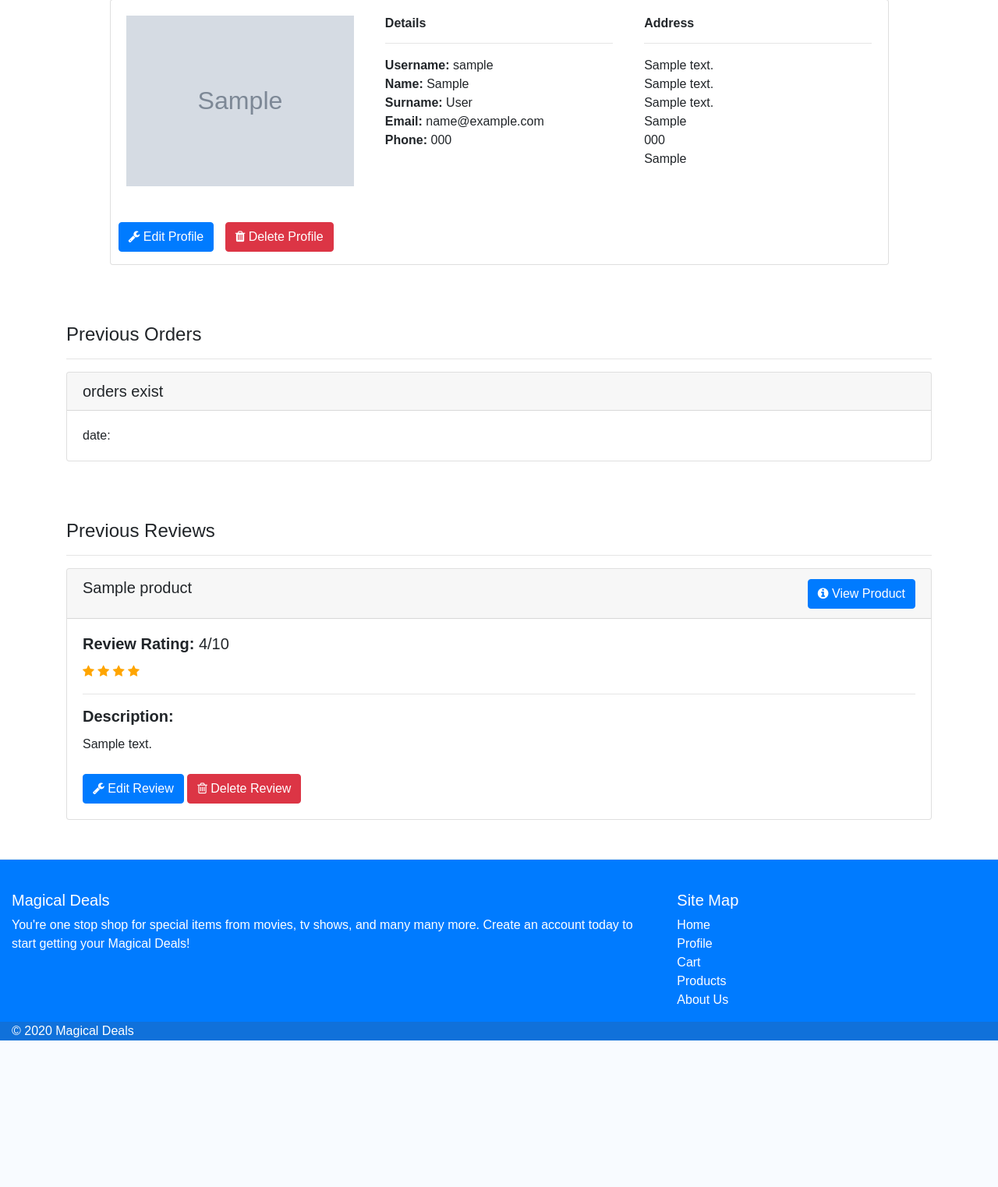
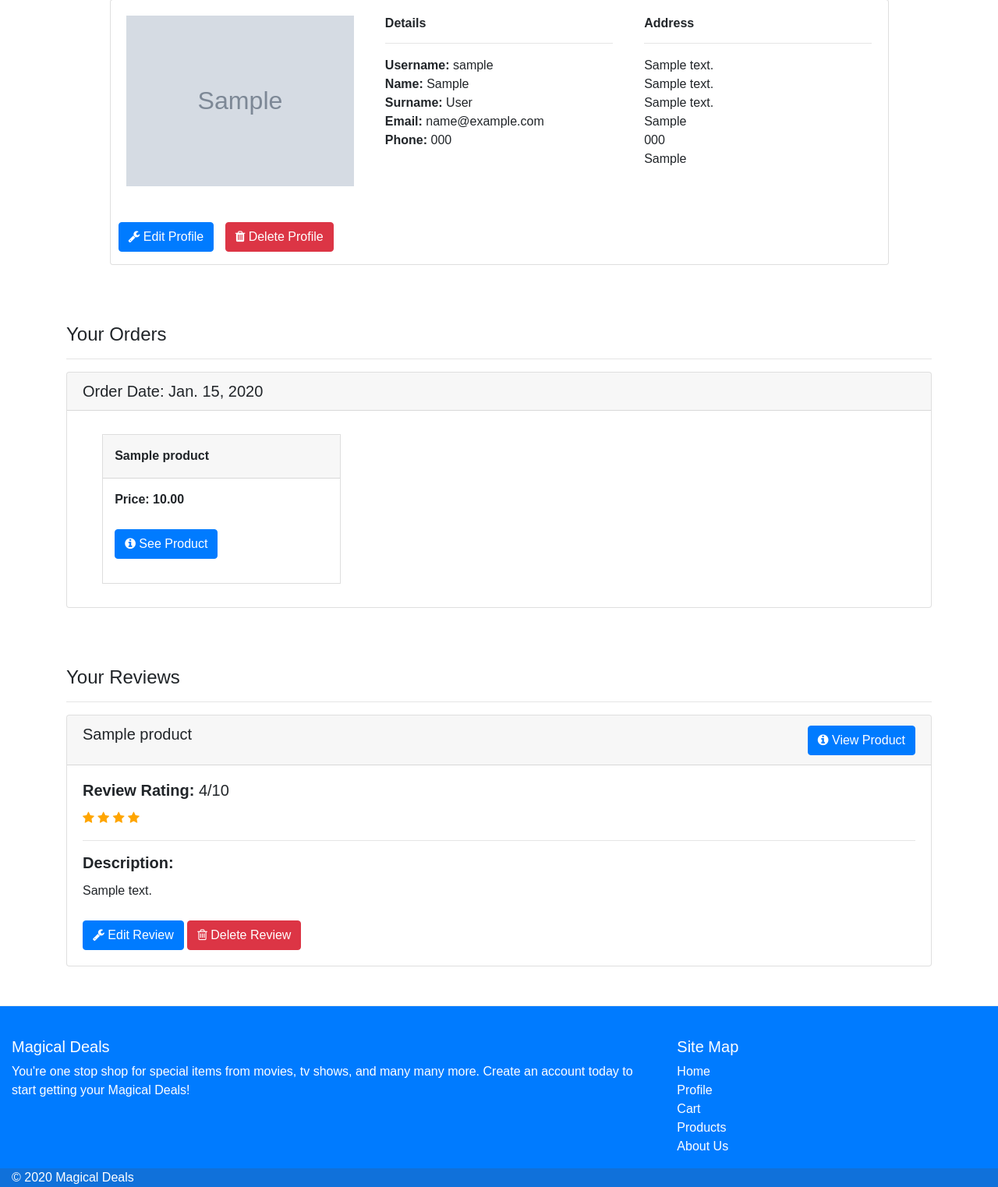
Before and after one commit to aidan-stritch/magical-deals, a Django app: page /accounts/profile/ in a window 1280 px wide. Shown: the part 93-1616 px from the top of the page at 78% size. Before the commit the page ends 1428 px from the top, so only its background shows below. Run offline with Django 3.2, Linux system fonts and the light colour scheme; a user stored in the database is signed in; tables that the repository leaves empty hold one stand-in row (values such as "Sample post"); grey boxes marked "Sample" are stand-in pictures; some libraries are stand-ins or nearby versions.

Commit message:
edited checkout model and accounts views to display users previous purchased items on profile.html

```diff
--- a/accounts/templates/profile.html
+++ b/accounts/templates/profile.html
@@ -76,22 +76,34 @@
 </div>
 
 <div class="previous-order">
-<h4>Previous Orders</h4>
+    <h4>Your Orders</h4>
     <hr>
 
     {% if orders.count > 0 %}
-
+        {% for order in orders %}
         <div class="card review-cards">
-        <h5 class="card-header">orders exist</h5>
-        <div class="card-body">date:
-                                        {{ orders.product.product_name }}
-                                        {{ orders.orderlineitem.product.product_name }}
-                                        {{ orders.product.product_name }}
-                                        {{ orders.product_name }}
-                                        {{ orders.orderlineitem.product_name }}
+            <h5 class="card-header">Order Date: {{ order.date }}</h5>
+            <div class="card-body">
+                <div class="col-xs-10 col-xs-offset-1 col-sm-offset-0 col-sm-6 col-md-4 display panel panel-default row-flex">
+                    {% for item in items%}
+                        {% if item.order.id == order.id %}
+                            <div class="panel-body">
+                                <div class="card-header panel-content">
+                                    <strong>{{ item.product.product_name }}</strong>
+                                </div>
+                                <div class="panel-content">
+                                    <p><strong>Price: {{ item.product.price }}</strong></p>
+                                    <p>
+                                        <a href="{% url 'view_product' item.product.id %}" class="btn btn-primary"><i class="fa fa-info-circle" aria-hidden="true"></i> See Product</a>
+                                    </p>
                                 </div>
                             </div>
-
+                        {% endif %}
+                    {% endfor %}
+                </div>
+            </div>
+        </div>
+        {% endfor %}
     {% else %}
         <div class="card review-cards">
             <h5 class="card-header">No previous orders yet</h5>
@@ -100,7 +112,7 @@
     {% endif %}
 </div>
 <div class="prof-review">
-    <h4>Previous Reviews</h4>
+    <h4>Your Reviews</h4>
     <hr>
     {% if reviews.count > 0 %}
         {% for review in reviews %}
@@ -124,7 +136,7 @@
     {% else %}
         <div class="card review-cards">
             <h5 class="card-header">No reviews yet</h5>
-            <div class="card-body">Dont forget to review our products to help others find Magical Deals of their own!</div>
+            <div class="card-body">Don't forget to review our products to help other members find Magical Deals of their own!</div>
         </div>
     {% endif %}
 </div>
--- a/accounts/views.py
+++ b/accounts/views.py
@@ -6,7 +6,7 @@ from .forms import UserSignUpFormAddon, UserAdditionalFields
 from django.contrib.auth.decorators import login_required
 from django.http import HttpResponseRedirect
 from review.models import Review
-from checkout.models import Order
+from checkout.models import Order, OrderLineItem
 
 # Create your views here.
 
@@ -53,7 +53,8 @@ def profile(request):
     user = request.user
     reviews = Review.objects.filter(user_id=user.id)
     orders = Order.objects.filter(user_id=user.id)
-    args = {"reviews": reviews, "orders": orders}
+    items = OrderLineItem.objects.all()
+    args = {"reviews": reviews, "orders": orders, "items": items}
     return render(request, 'profile.html', args)
 
 
--- a/checkout/models.py
+++ b/checkout/models.py
@@ -32,4 +32,5 @@ class OrderLineItem(models.Model):
 
     def __str__(self):
         return "{0} {1} @ {2}".format(self.quantity,
-                                      self.product.name, self.product.price)
+                                      self.product.product_name,
+                                      self.product.price, self.order)
--- a/checkout/views.py
+++ b/checkout/views.py
@@ -29,10 +29,10 @@ def checkout(request):
                 order = order_form.save(commit=False)
                 order.user = request.user
                 order.date = timezone.now()
-                order.save()
 
                 user_form.save()
                 address_form.save()
+                order.save()
 
                 cart = request.session.get('cart', {})
                 total = 0
```
Lines whose indentation alone changed are shown as unchanged.
